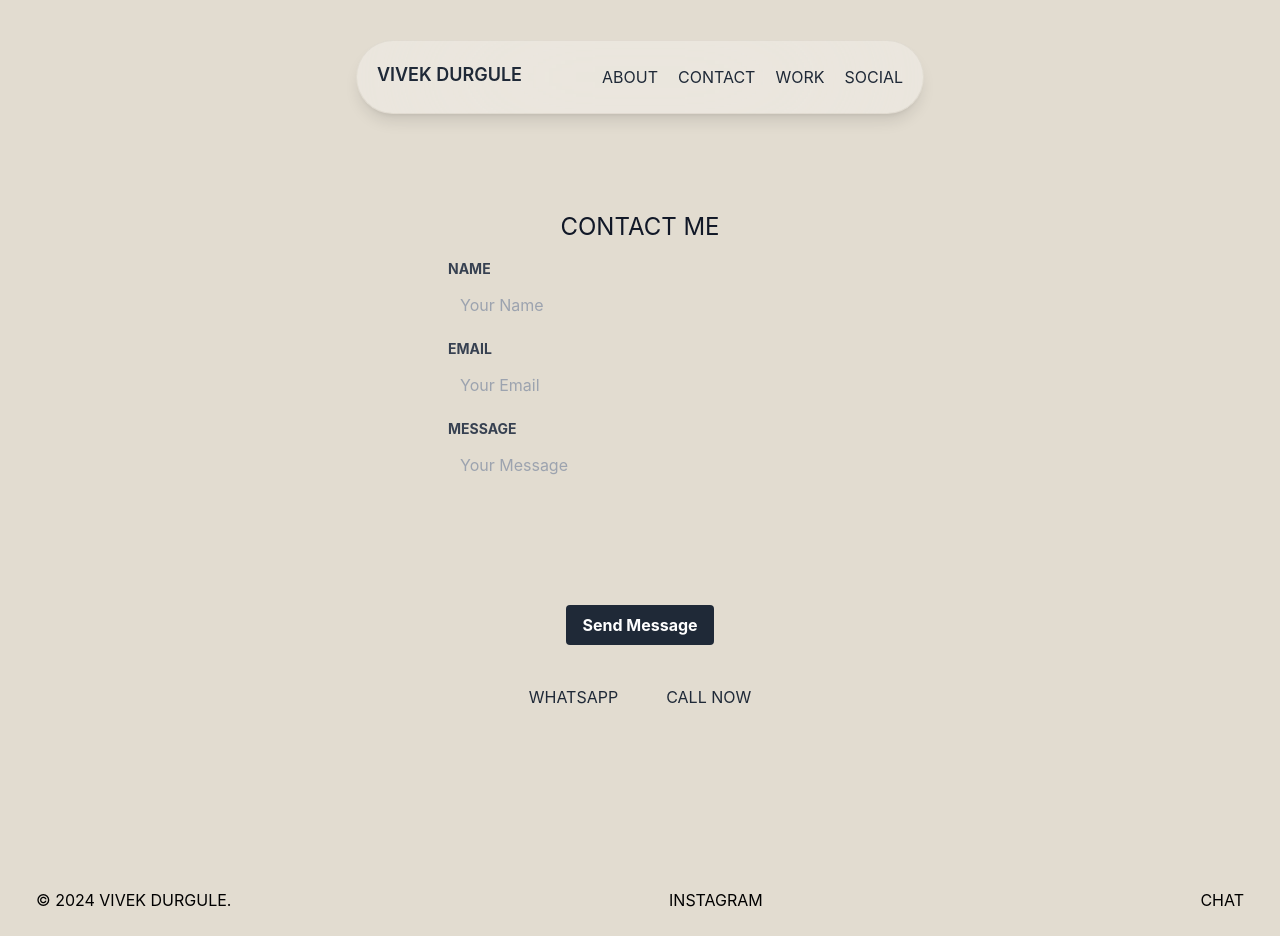
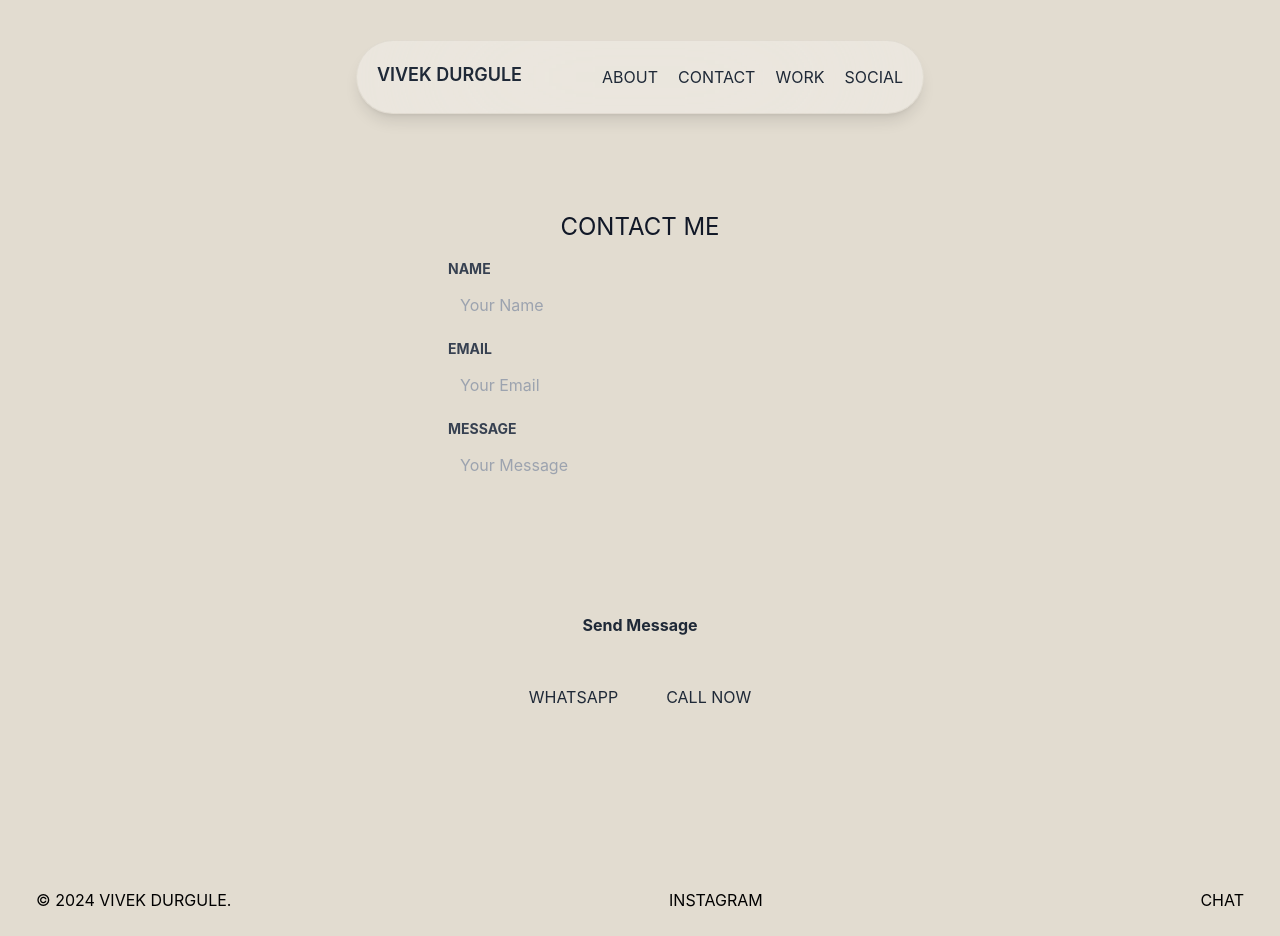
Before and after one commit to VivekDurgule12/Vivek, a React (Vite) app: page /contact in a window 1280 px wide. Built offline with nearby package versions, Linux system fonts and the light colour scheme.

Commit message:
mail fixed

```diff
--- a/src/components/Contact.jsx
+++ b/src/components/Contact.jsx
@@ -27,7 +27,7 @@ function Contact() {
   };
 
   const handleCall = () => {
-    window.open('tel:+9112251220');
+    window.open('tel:9112251220');
   };
 
   return (
@@ -36,7 +36,7 @@ function Contact() {
         <h2 className="text-2xl mb-4 text-center text-gray-900">Contact Me</h2>
         <form onSubmit={handleSubmit}>
           <div className="mb-4">
-            <label htmlFor="name" className="block text-sm font-bold text-gray-700 mb-2">
+            <label htmlFor="name" className="block text-sm font-bold text-gray-700 mb-2 ">
               Name
             </label>
             <input
@@ -77,12 +77,12 @@ function Contact() {
             />
           </div>
           <div className="flex justify-center">
-            <button
-              type="submit"
-              className="bg-gray-800 hover:bg-gray-900 text-white font-bold py-2 px-4 rounded focus:outline-none focus:shadow-outline transition duration-300"
-            >
-              Send Message
-            </button>
+          <button
+  type="submit"
+  className="bg-transparent hover:bg-gray-800 text-gray-800 hover:text-white font-bold py-2 px-4 rounded focus:outline-none focus:shadow-outline transition duration-300"
+>
+  Send Message
+</button>
           </div>
         </form>
 
```
